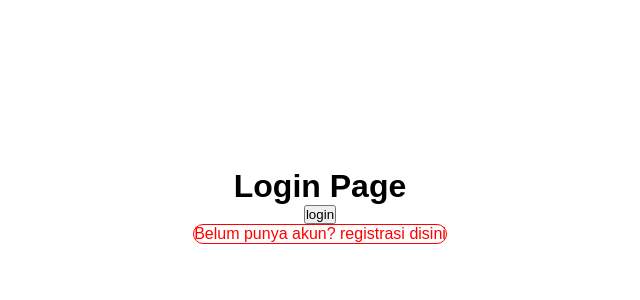
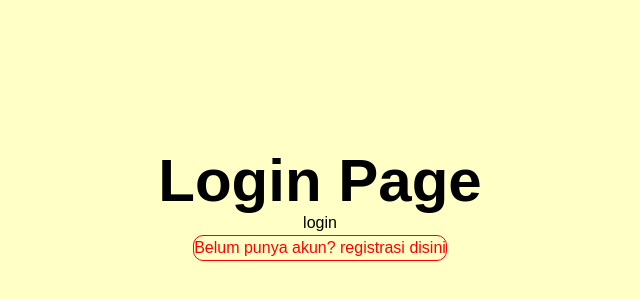
Before and after one commit to rizan1998/vip-nextjs-pages-router, a Next.js app: page /auth/login in a window 1280 px wide. Shown: the part 194-494 px from the top of the page, without its empty margins (320-960 px from the left). Built offline with nearby package versions, Linux system fonts and the light colour scheme.

Commit message:
install tailwind css

```diff
--- /dev/null
+++ b/postcss.config.js
@@ -0,0 +1,6 @@
+module.exports = {
+  plugins: {
+    tailwindcss: {},
+    autoprefixer: {},
+  },
+}
--- a/src/pages/auth/login.tsx
+++ b/src/pages/auth/login.tsx
@@ -1,4 +1,4 @@
-import LoginViews from "@/views/auth/login";
+import LoginViews from "@/views/Auth/Login";
 
 const LoginPage = () => {
   return (
--- /dev/null
+++ b/src/styles/colors.scss
@@ -0,0 +1,7 @@
+$schema: (
+  primary: #ffffc6,
+);
+
+@function get-color($key) {
+  @return map-get($schema, $key);
+}
--- a/src/styles/globals.css
+++ b/src/styles/globals.css
@@ -17,6 +17,10 @@
     --card-border-rgb: 200, 200, 200;
   }
 } */
+
+@tailwind base;
+@tailwind components;
+@tailwind utilities;
 
 * {
   box-sizing: border-box;
--- a/src/views/Auth/Login/index.tsx
+++ b/src/views/Auth/Login/index.tsx
@@ -1,6 +1,6 @@
 import Link from "next/link";
 import { useRouter } from "next/router";
-import styles from "./login.module.css";
+import styles from "./login.module.scss";
 
 const LoginViews = () => {
   //   const router = useRouter();
@@ -11,7 +11,7 @@
   };
   return (
     <div className={styles.login}>
-      <h1>Login Page</h1>
+      <h1 className="text-6xl font-bold">Login Page</h1>
       <div>
         <button onClick={() => handleLogin()}>login</button>
       </div>
--- a/src/views/Auth/Login/login.module.css
+++ /dev/null
@@ -1,7 +0,0 @@
-.login {
-  display: flex;
-  flex-direction: column;
-  justify-content: center;
-  align-items: center;
-  height: 100vh;
-}
--- /dev/null
+++ b/src/views/Auth/Login/login.module.scss
@@ -0,0 +1,11 @@
+@import "@/styles/colors.scss";
+
+.login {
+  display: flex;
+  flex-direction: column;
+  justify-content: center;
+  align-items: center;
+  height: 100vh;
+  background-color: map-get($map: $schema, $key: primary);
+  // background-color: get-color(primary);
+}
--- /dev/null
+++ b/tailwind.config.js
@@ -0,0 +1,15 @@
+/** @type {import('tailwindcss').Config} */
+module.exports = {
+  content: [
+    "./app/**/*.{js,ts,jsx,tsx,mdx}", // Note the addition of the `app` directory.
+    "./pages/**/*.{js,ts,jsx,tsx,mdx}",
+    "./components/**/*.{js,ts,jsx,tsx,mdx}",
+
+    // Or if using `src` directory:
+    "./src/**/*.{js,ts,jsx,tsx,mdx}",
+  ],
+  theme: {
+    extend: {},
+  },
+  plugins: [],
+};
```
Also changed, not shown: package.json (+8 -4 lines), 1 other file (tests, documents, lock files or other folders).
